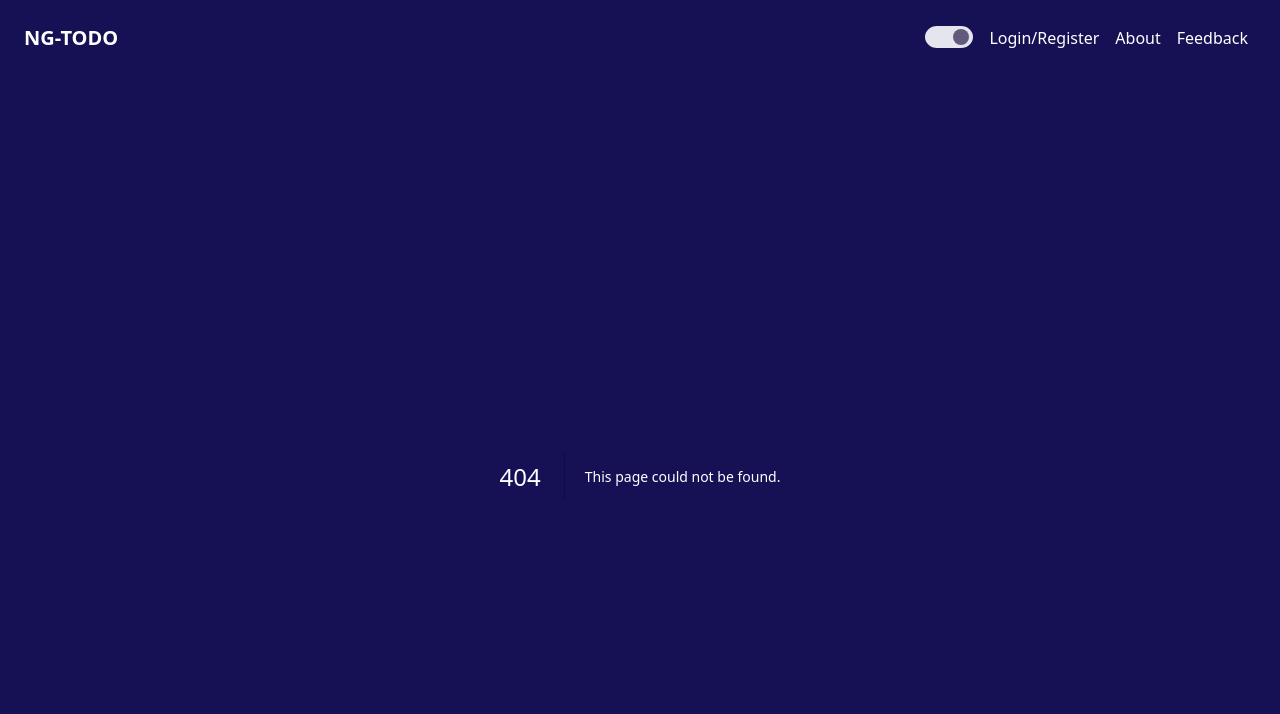
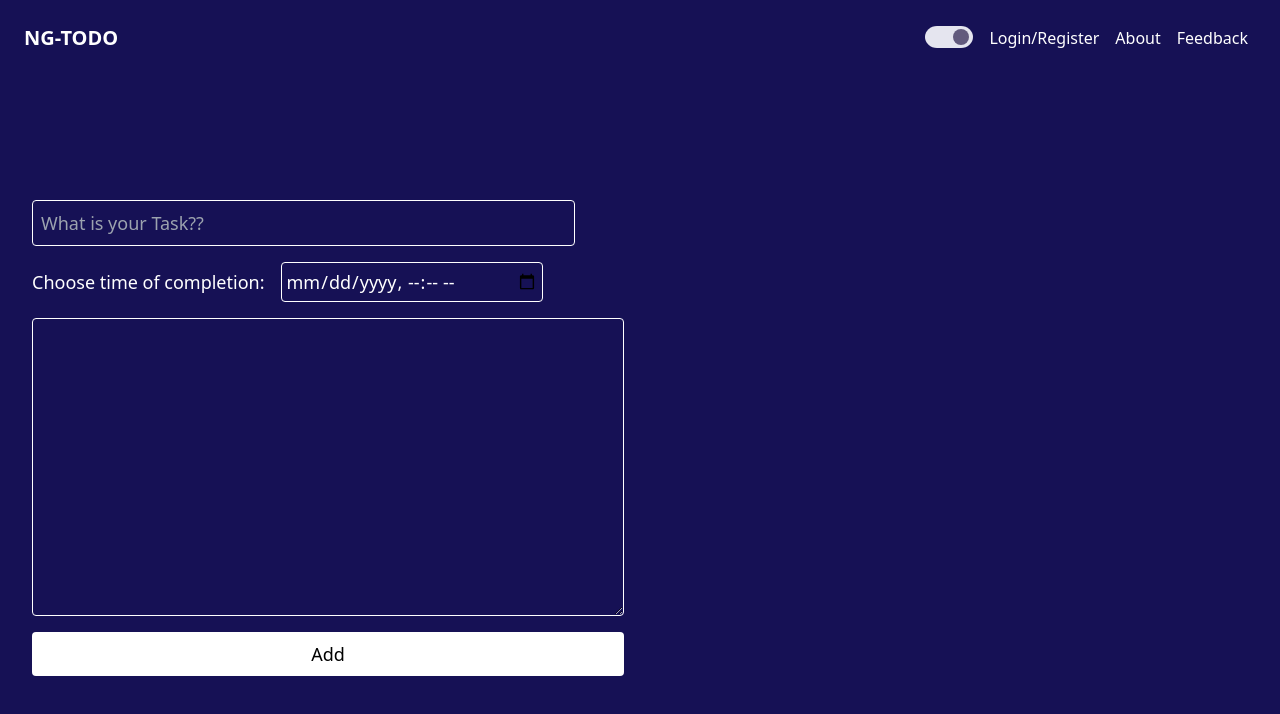
Before and after one commit to mahesh2885858/next-gen-todo, a Next.js app: page /add-todo in a window 1280 px wide. Before the commit this address had no page. Shown: the top 714 px of the page. Built offline with nearby package versions, Linux system fonts and the light colour scheme.

Commit message:
Add-todo basic implementation after design changes

```diff
--- a/Types/index.ts
+++ b/Types/index.ts
@@ -2,10 +2,11 @@ import React from "react";
 
 export type TDataState = {
   id: string;
-  name: string;
+  description: string;
   todo: string;
   createdAt: Date;
   updatedAt: Date;
+  toBeCompletedBy: string;
 };
 export type TUiState = {
   overlayShown: boolean;
--- /dev/null
+++ b/app/add-todo/page.tsx
@@ -0,0 +1,16 @@
+"use client";
+
+import TaskList from "@/components/TaskList";
+import TodoForm from "@/components/TodoForm";
+import React from "react";
+
+const AddTodo = () => {
+  return (
+    <div className="p-4 relative rounded-md h-calc md:h-calcMd text-white flex  flex-col md:flex-row  items-center w-full ">
+      <TodoForm />
+      <TaskList />
+    </div>
+  );
+};
+
+export default AddTodo;
--- a/app/page.tsx
+++ b/app/page.tsx
@@ -3,9 +3,6 @@
 import AddTodoWidget from "@/components/AddTodoWidget";
 import CalenderWidget from "@/components/CalenderWidget";
 import DateWidget from "@/components/DateWidget";
-import TodoForm from "@/components/TodoForm";
-import UpcomingEventReminder from "@/components/UpcomingEventReminder";
-import GlobalOverlay from "@/components/globalOverlay";
 import useAppContext from "@/customHooks/useAppContext";
 import Link from "next/link";
 export default function HomePage() {
@@ -13,18 +10,17 @@ export default function HomePage() {
   const innerComponents = {};
   return (
     <section className="w-full h-calc md:h-calcMd grid grid-cols-2  md:grid-cols-6 md:grid-rows-5 grid-rows-6 p-4 gap-4">
-      {/* <div className="w-full  md:h-full  p-8 md:p-12  rounded-md col-span-1  "> */}
       <DateWidget />
       <AddTodoWidget />
       {/* <UpcomingEventReminder /> */}
       <CalenderWidget />
-      {/* </div> */}
+
       <div className="bg-white col-span-full md:col-span-2 md:col-start-1 md:row-start-5 row-span-1 relative text-blue-900 dark:bg-white dark:text-purple-950 p-2 flex flex-col justify-center items-center justify-self-center w-full md:w-11/12 rounded ">
         <Link href={"/ts-playground"}>TS-playground</Link>
       </div>
-      {uiState.overlayShown && (
+      {/* {uiState.overlayShown && (
         <GlobalOverlay overlayInnerComponent={<TodoForm />} />
-      )}
+      )} */}
     </section>
   );
 }
--- a/components/AddTodoWidget.tsx
+++ b/components/AddTodoWidget.tsx
@@ -1,19 +1,16 @@
 import useAppContext from "@/customHooks/useAppContext";
+import Link from "next/link";
 
 export default function AddTodoWidget() {
   const { dispatch, state, uiState, formState, todoIdToUpdate } =
     useAppContext();
   return (
-    <div
-      onClick={() => {
-        uiState.setOverlayShown(true);
-        formState.setFormStatus("AddNew");
-        todoIdToUpdate.setEditId(null);
-      }}
+    <Link
+      href={"/add-todo"}
       className={`bg-white transition-all duration-200 ease-linear hover:cursor-pointer  text-blue-900 col-span-1 row-span-1 justify-self-center  dark:text-purple-950 p-2 flex flex-col justify-center items-center w-full md:w-4/5 rounded`}
     >
       Add todo {state.length}
       <span className="text-sm">start from here!!</span>
-    </div>
+    </Link>
   );
 }
--- a/components/CalenderWidget.tsx
+++ b/components/CalenderWidget.tsx
@@ -1,3 +1,4 @@
+import useAppContext from "@/customHooks/useAppContext";
 import { useEffect, useState } from "react";
 import { GrFormNext, GrFormPrevious } from "react-icons/gr";
 export default function CalenderWidget() {
@@ -57,6 +58,7 @@ export default function CalenderWidget() {
   const [trackingDay, setTrackingDay] = useState(new Date().getDay());
   const [trackingMonth, setTrackingMonth] = useState(new Date().getMonth() + 1);
   const [trackingYear, setTrackingYear] = useState(new Date().getFullYear());
+  const { state } = useAppContext();
   const getTheFirstAndLastDayOfMonth = (year: number, month: number) => {
     const firstDayOfMonth = new Date(year, month - 1, 1);
     const lastDayOfMonth = new Date(year, month, 0);
@@ -134,6 +136,13 @@ export default function CalenderWidget() {
       <div className="dates pl-4 flex w-full flex-wrap gap-1 items-center">
         {thisMonth.map((d) => (
           <span
+            title={state
+              .filter((v) => {
+                const da = new Date(v.toBeCompletedBy).getDate();
+                if (da === d) return true;
+                return false;
+              })
+              .length.toString()}
             className={`${
               trackingDate === d &&
               trackingMonth === new Date().getMonth() + 1 &&
--- /dev/null
+++ b/components/TaskList.tsx
@@ -0,0 +1,41 @@
+import React from "react";
+import useAppContext from "@/customHooks/useAppContext";
+const TaskList = () => {
+  const { state } = useAppContext();
+  const formatDate = (date: Date) => {
+    return new Intl.DateTimeFormat("en-IN", {
+      hour: "2-digit",
+      minute: "2-digit",
+      hour12: false,
+    }).format(date);
+  };
+  return (
+    <section className=" p-2 w-full md:w-1/2 h-full overflow-y-auto ">
+      {state.map((todo, i) => {
+        return (
+          <div key={todo.id} className="flex justify-between">
+            <div className=" flex gap-2 items-center  grow">
+              <input type="checkbox" name={todo.id} id={todo.id} />
+              <span>{todo.todo}</span>
+            </div>
+            <div className="flex gap-1 justify-self-end ">
+              <label
+                htmlFor={todo.id}
+                className="border rounded p-2 cursor-pointer"
+                id={todo.id}
+              >
+                Done
+              </label>
+
+              <span className="text-red-500 border rounded p-2">
+                {todo.toBeCompletedBy}
+              </span>
+            </div>
+          </div>
+        );
+      })}
+    </section>
+  );
+};
+
+export default TaskList;
--- a/components/TodoForm.tsx
+++ b/components/TodoForm.tsx
@@ -1,5 +1,6 @@
 import useAppContext from "@/customHooks/useAppContext";
 import React, { useState } from "react";
+import TaskList from "./TaskList";
 
 function TodoForm() {
   const { dispatch, state, uiState, todoIdToUpdate, formState } =
@@ -8,8 +9,9 @@ function TodoForm() {
     ? state.filter((i) => i.id === todoIdToUpdate.editId)[0]
     : null;
   const [inputs, setInputs] = useState({
-    title: todo?.name ?? "",
-    todo: todo?.todo ?? "",
+    todo: "",
+    desc: "",
+    time: "",
   });
   const onChange = (
     e: React.ChangeEvent<HTMLInputElement | HTMLTextAreaElement>
@@ -32,41 +34,47 @@ function TodoForm() {
       formState.setFormStatus("AddNew");
       return;
     }
+    console.log({ formDataObject });
     dispatch({ type: "ADD-TODO", data: formDataObject });
   };
   return (
-    <div className="p-4 rounded-md bg-white text-black flex flex-col gap-4 justify-center items-center w-full shadow-md ">
-      TodoForm
     <form
       onSubmit={handleAddTodo}
-        className="flex flex-col justify-center items-center gap-4 w-full"
+      className=" w-full md:w-1/2  p-2 md:p-4 flex flex-col gap-4 text-lg"
     >
       <input
-          onChange={onChange}
-          className="p-2 w-4/5 outline-1 border-2"
-          required
         type="text"
-          name="title"
-          id="title"
-          placeholder="Title"
-          value={inputs.title}
-        />
-        <textarea
-          className="p-2 w-4/5 outline-1 border-2 resize-none "
-          required
-          onChange={onChange}
         name="todo"
         id="todo"
-          placeholder="Todo"
+        value={inputs.todo}
+        onChange={onChange}
+        placeholder="What is your Task??"
+        className="bg-transparent border border-white rounded p-2 w-11/12 text-lg"
+      />
+      <div className=" flex gap-2 md:gap-4 items-center">
+        <label htmlFor="time">Choose time of completion:</label>
+        <input
+          type="datetime-local"
+          value={inputs.time}
+          onChange={onChange}
+          name="time"
+          className="bg-transparent border border-white rounded p-1"
+          id="time"
+        />
+      </div>
+      <textarea
+        className="bg-transparent p-2 rounded border border-white"
+        name="desc"
+        id="desc"
+        value={inputs.desc}
+        onChange={onChange}
+        cols={20}
         rows={10}
-          value={inputs.todo}
-        />
-
-        <button className="bg-blue-500 text-white dark:text-black px-4 p-2 rounded-sm dark:bg-purple-500 ">
-          {formState.formStatus === "AddNew" ? "Add" : "Update"}
+      ></textarea>
+      <button className="bg-white text-black p-2 rounded cursor-pointer">
+        Add
       </button>
     </form>
-    </div>
   );
 }
 
--- a/components/globalOverlay.tsx
+++ b/components/globalOverlay.tsx
@@ -13,7 +13,7 @@ const OverLay = (props: Props) => {
     >
       <div className=" flex h-full justify-center items-center">
         <div
-          className="  flex w-4/5 md:w-3/5 justify-center items-center z-[2000]"
+          className="  flex w-4/5 md:w-3/5 justify-center items-center z-[2000] h-full"
           onClick={(e) => {
             e.stopPropagation();
           }}
--- a/state/ContextProvider.tsx
+++ b/state/ContextProvider.tsx
@@ -4,7 +4,7 @@ import Reducer from "./Reducer";
 const initState: TDataState = {
   createdAt: new Date(),
   id: "",
-  name: "",
+  toBeCompletedBy: new Date(),
   todo: "",
   updatedAt: new Date(),
 };
--- a/state/Reducer.ts
+++ b/state/Reducer.ts
@@ -2,19 +2,20 @@ import { TDataState, TActionTypes, TActions } from "@/Types";
 
 const Reducer = (state: TDataState[], actions: TActions): TDataState[] => {
   const workingState = [...state];
-  const { title, todo } = actions.data;
   switch (actions.type) {
     case "ADD-TODO":
-      workingState.push({
+      const { description, todo, time } = actions.data;
+      workingState.unshift({
         createdAt: new Date(),
         id: String(Date.now()),
-        name: title,
         todo: todo,
         updatedAt: new Date(),
+        toBeCompletedBy: time,
+        description,
       });
       return workingState;
     case "EDIT-TODO":
-      const { todoId } = actions.data;
+      const { todoId, title } = actions.data;
       return workingState.map((item, index) => {
         if (item.id !== todoId) return item;
         return {
```
Lines whose indentation alone changed are shown as unchanged.
